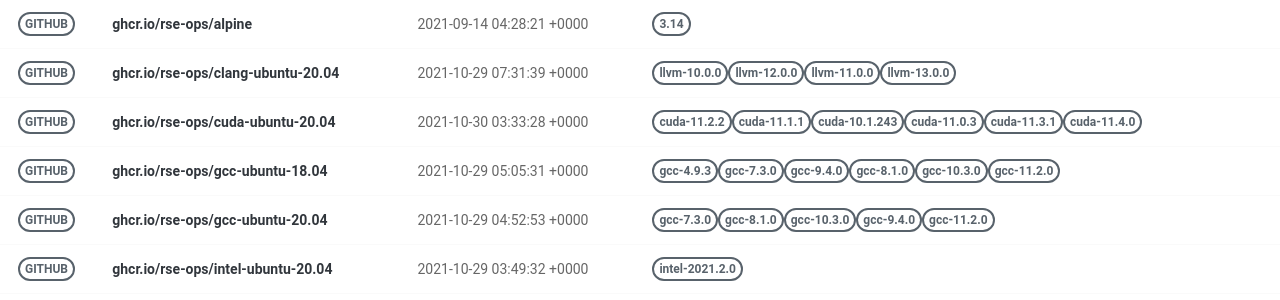
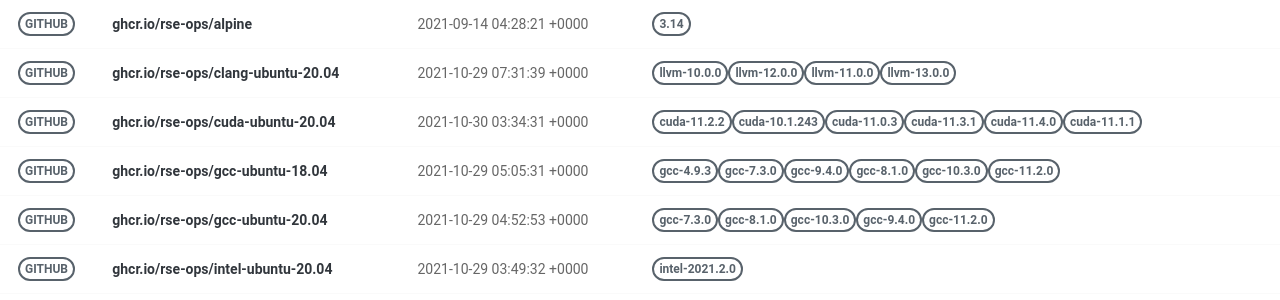
Before and after one commit to rse-ops/docker-images, a Jekyll site: the page built from pages/index.md, in a window 1280 px wide. Shown: the part 130-430 px from the top of the page. Built offline with Jekyll 4.4.1, drawn with Linux system fonts in a browser that asks for light colours; nearby versions of some CDN libraries.

Commit message:
Automated push to update library 2021-10-30

```diff
--- a/_library/ghcr.io-rse-ops-cuda-ubuntu-20.04.md
+++ b/_library/ghcr.io-rse-ops-cuda-ubuntu-20.04.md
@@ -1,7 +1,7 @@
 ---
 layout: container
 name: ghcr.io/rse-ops/cuda-ubuntu-20.04
-updated_at: 2021-10-30 03:33:28.160670
+updated_at: 2021-10-30 03:34:31.990085
 
 
 container_url: https://github.com/orgs/rse-ops/packages/container/package/cuda-ubuntu-20.04
```
Also changed, not shown: other parts of _library/ghcr.io-rse-ops-cuda-ubuntu-20.04.md (+3 -3 lines).
